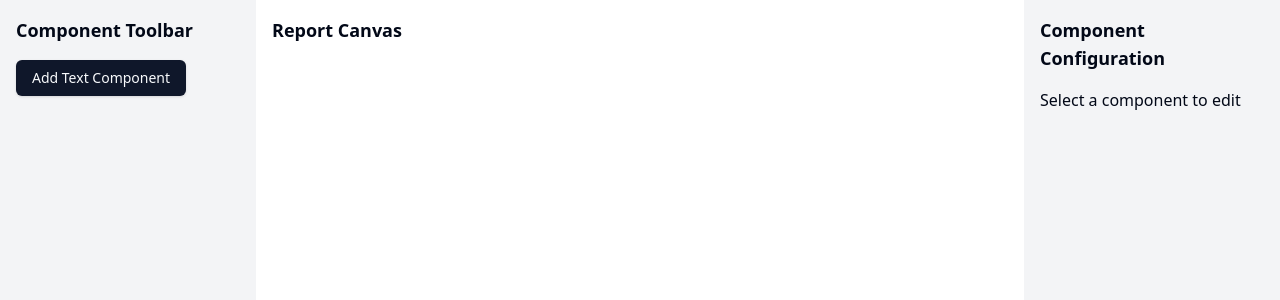
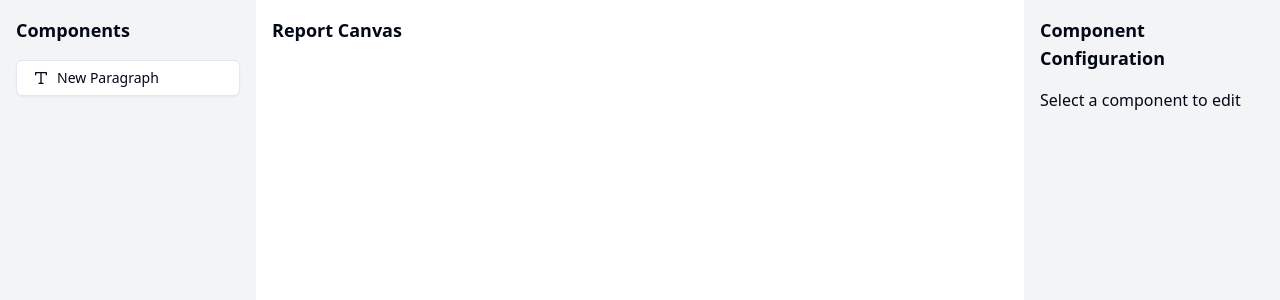
Before and after one commit to SawkaDev/pdf-builder-dnd, a Next.js app: page / in a window 1280 px wide. Shown: the top 300 px of the page. Built offline with nearby package versions, Linux system fonts and the light colour scheme.

Commit message:
baseline

```diff
--- a/src/app/page.tsx
+++ b/src/app/page.tsx
@@ -41,14 +41,7 @@ const Home: React.FC = () => {
 
   const handleDragStart = (event: DragStartEvent) => {
     const { active } = event;
-    if (active.id === "text-component") {
-      setActiveComponent(active.data.current as ComponentData);
-    } else {
-      const draggedComponent = components.find((c) => c.id === active.id);
-      if (draggedComponent) {
-        setActiveComponent(draggedComponent);
-      }
-    }
+    setActiveComponent(active.data.current as ComponentData);
   };
 
   const handleDragEnd = (event: DragEndEvent) => {
@@ -138,13 +131,12 @@ const Home: React.FC = () => {
         </div>
         <DragOverlay>
           {activeComponent && (
-            <div className="flex items-center w-full max-w-[calc(100vw-32rem)]">
+            <div className="bg-white border rounded p-2 shadow-md">
               <TextComponent
                 component={activeComponent}
                 onClick={() => {}}
                 isDragging={true}
               />
-              <DragHandle />
             </div>
           )}
         </DragOverlay>
--- a/src/components/Toolbar.tsx
+++ b/src/components/Toolbar.tsx
@@ -2,19 +2,31 @@ import React from "react";
 import { useDraggable } from "@dnd-kit/core";
 import { Button } from "./ui/button";
 import { TextComponentData } from "@/types";
+import { Type } from "lucide-react";
 
 const draggableTextComponent: TextComponentData = {
   type: "text",
-  content: "New Text",
+  content: "New Paragraph",
   size: "p",
   isMultiline: true,
   id: "text-component",
 };
 
 export const Toolbar: React.FC = () => {
+  return (
+    <div className="h-full bg-gray-100 p-4">
+      <h2 className="text-lg font-bold mb-4">Components</h2>
+      <DraggableComponent component={draggableTextComponent} />
+    </div>
+  );
+};
+
+const DraggableComponent: React.FC<{ component: TextComponentData }> = ({
+  component,
+}) => {
   const { attributes, listeners, setNodeRef, transform } = useDraggable({
-    id: "text-component",
-    data: draggableTextComponent,
+    id: component.id,
+    data: component,
   });
 
   const style = transform
@@ -24,11 +36,16 @@ export const Toolbar: React.FC = () => {
     : undefined;
 
   return (
-    <div className="h-full bg-gray-100 p-4">
-      <h2 className="text-lg font-bold mb-4">Component Toolbar</h2>
-      <Button ref={setNodeRef} style={style} {...listeners} {...attributes}>
-        Add Text Component
-      </Button>
-    </div>
+    <Button
+      ref={setNodeRef}
+      style={style}
+      {...listeners}
+      {...attributes}
+      variant="outline"
+      className="w-full justify-start text-sm"
+    >
+      <Type className="mr-2 h-4 w-4" />
+      {component.content}
+    </Button>
   );
 };
```
